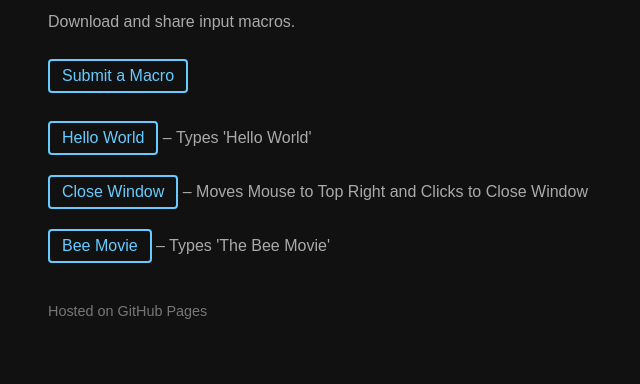
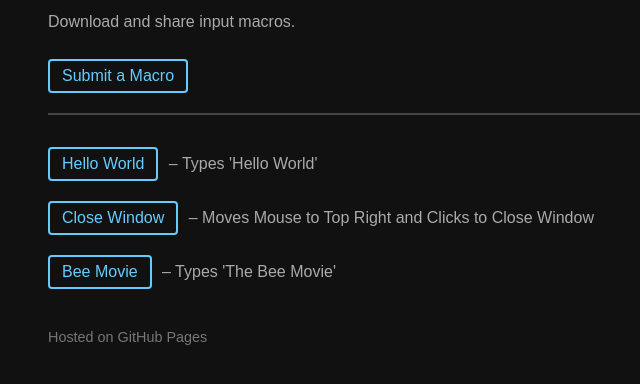
Before and after one commit to jja42/MacroTrace, a plain HTML site: page docs/index.html in a window 1280 px wide. Shown: the part 80-464 px from the top of the page, without its empty margins (242-882 px from the left). Drawn offline with Linux system fonts and the light colour scheme.

Commit message:
Page Divisor. Update Buttons.

```diff
--- a/docs/index.html
+++ b/docs/index.html
@@ -48,10 +48,20 @@
       color: #111;
     }
 
+    .divider {
+      border-top: 2px solid #444;
+      margin: 20px 0;
+    }
+
     .footer {
       margin-top: 40px;
       font-size: 0.9em;
       color: #777;
+    }
+
+    .description {
+      color: #aaa;
+      margin-left: 6px;
     }
   </style>
 </head>
@@ -60,8 +70,13 @@
   <h1>Macro Library</h1>
   <p>Download and share input macros.</p>
 
+  <!-- Upload button -->
   <button onclick="window.location.href='submit.html'">Submit a Macro</button>
 
+  <!-- Divider -->
+  <div class="divider"></div>
+
+  <!-- Macro list -->
   <ul id="macro-list">
     <li>Loading…</li>
   </ul>
@@ -87,16 +102,23 @@
 
         macros.forEach(m => {
           const li = document.createElement("li");
+
+          // Download link instead of raw navigation
           const a = document.createElement("a");
           a.href = "macros/" + m.file;
+          a.download = m.file; // forces download
           a.textContent = m.name;
 
+          li.appendChild(a);
+
+          // Description
+          if (m.description) {
             const desc = document.createElement("span");
-      desc.textContent = m.description ? " – " + m.description : "";
-      desc.style.color = "#aaa";
+            desc.textContent = " – " + m.description;
+            desc.className = "description";
+            li.appendChild(desc);
+          }
 
-      li.appendChild(a);
-      li.appendChild(desc);
           list.appendChild(li);
         });
       })
```
Lines whose indentation alone changed are shown as unchanged.
